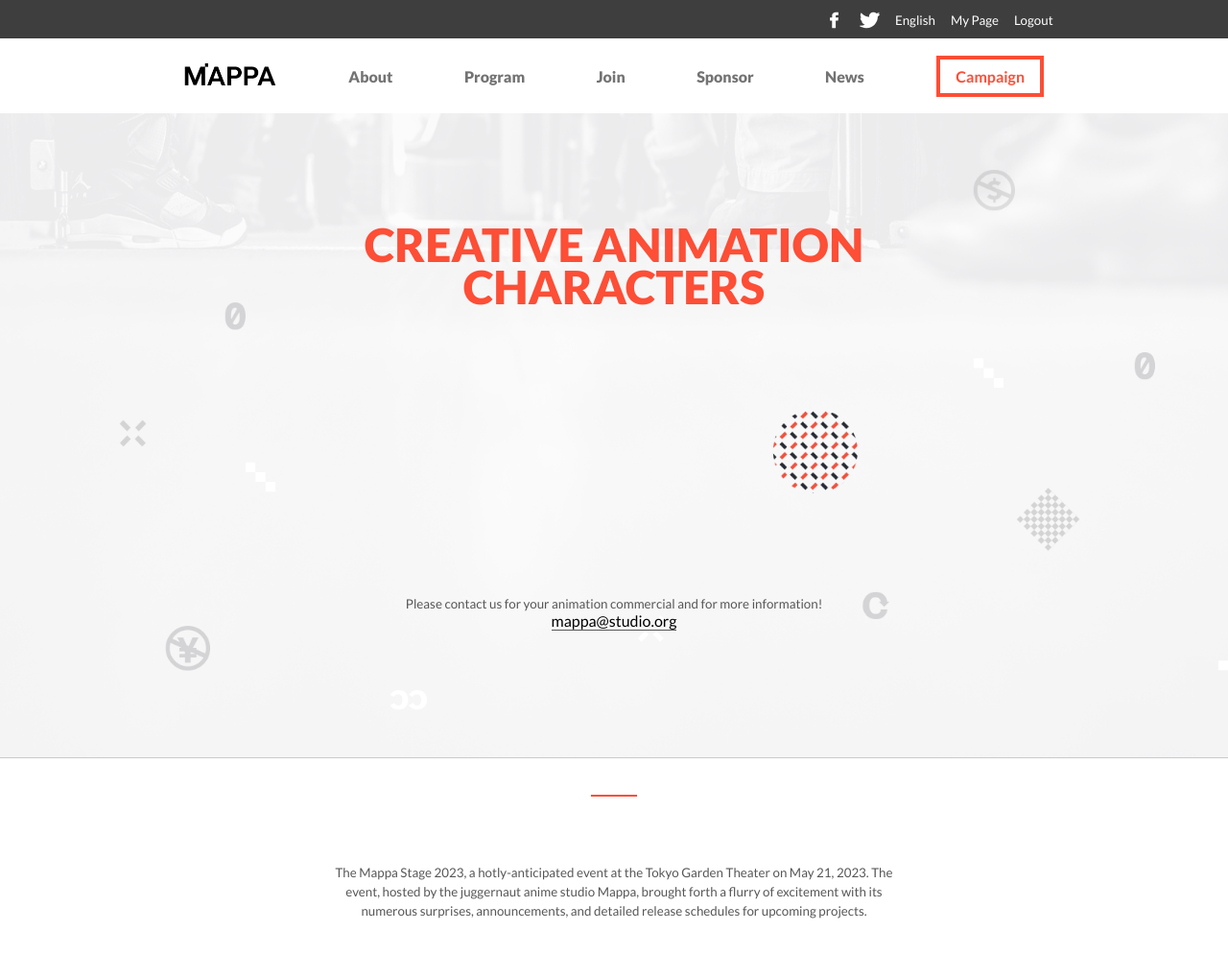
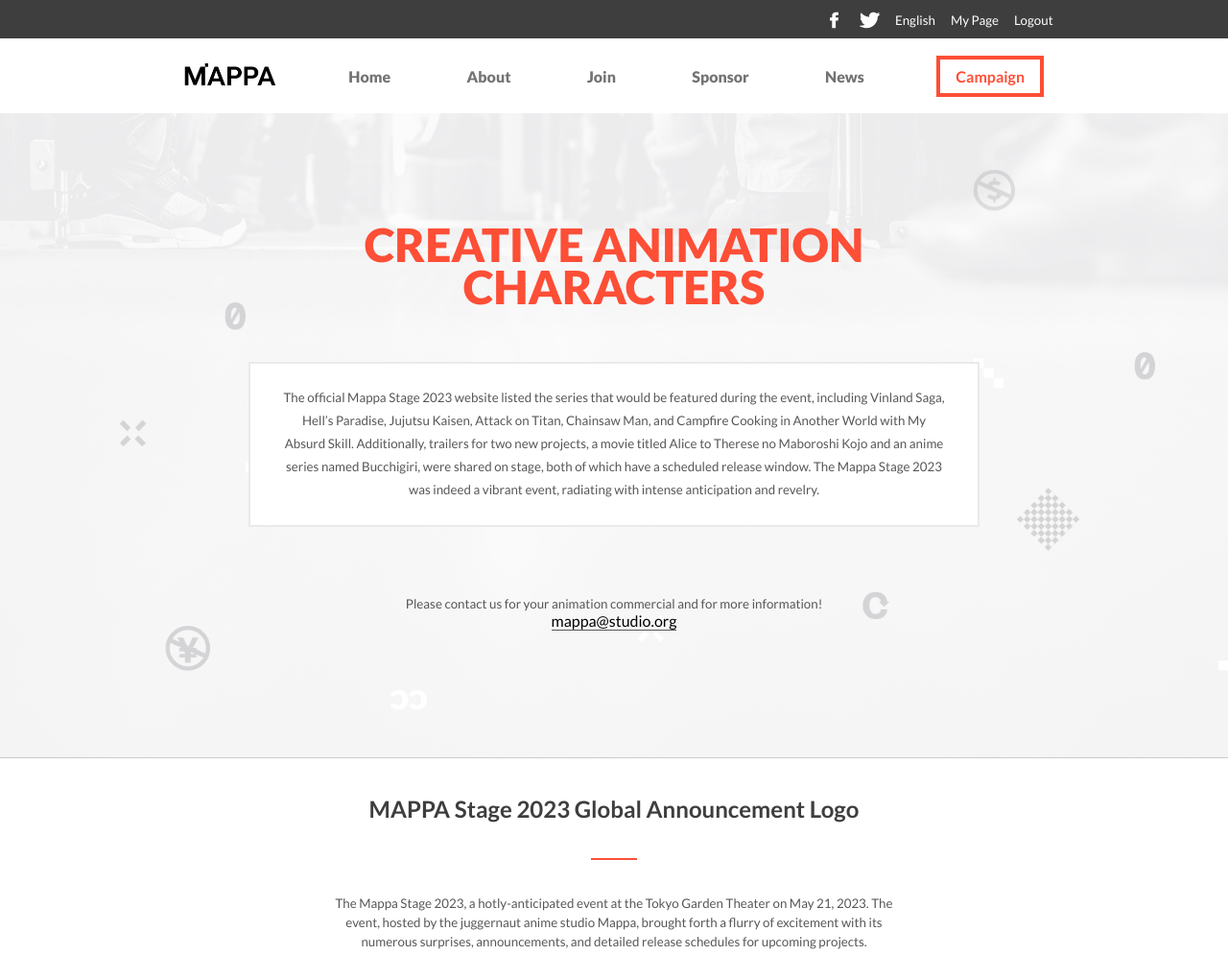
Before and after one commit to Chaw-Ma-Ma-Win/Animation-Studio, a website: page about.html in a window 1280 px wide. Shown: the top 995 px of the page at 96% size. Drawn offline with Linux system fonts and the light colour scheme.

Commit message:
Finish capstone

```diff
--- a/about.html
+++ b/about.html
@@ -18,8 +18,8 @@
 <nav class="head-line-one row flex-row">
           <a href="index.html"><img src="img/right.png" alt="img" class="logo"></a>
     <ul class="row flex-row">
+        <li><a href="index.html">Home</a></li>
         <li><a href="about.html">About</a></li>
-        <li><a href="#">Program</a></li>
         <li><a href="#">Join</a></li>
         <li><a href="#">Sponsor</a></li>
         <li><a href="#">News</a></li>
@@ -37,8 +37,8 @@
         </div>
         <div class="menu">
           <ul class="column">
+            <li ><a href="index.html" class="link">Home</a></li>
             <li ><a href="about.html" class="link">About</a></li>
-            <li ><a href="#" class="link">Program</a></li>
             <li ><a href="#" class="link">Join</a></li>
             <li ><a href="#" class="link">News</a></li>
           </ul>
--- a/style.css
+++ b/style.css
@@ -215,16 +215,13 @@
 }
 
 .section-two p {
+  width: 50%;
   color: #cacacc;
 }
 
 .services {
   padding: 4%;
   height: 80vh;
-}
-
-.services p {
-  width: 50%;
 }
 
 .services div {
@@ -475,6 +472,7 @@
   }
 
   .services p {
+    width: 100%;
     color: #cacacc;
     font-size: small;
   }
@@ -611,6 +609,7 @@
   }
 
   .about-text {
+    display: inherit;
     width: 85%;
     padding: 1.5rem 2rem;
     line-height: 1.8;
@@ -635,6 +634,13 @@
     height: 60vh;
     border-bottom: 1px solid #cacacc;
     border-top: 1px solid #cacacc;
+  }
+
+  .about-section-one h3.mobile-none {
+    display: inherit;
+    font-size: x-large;
+    margin-bottom: 1rem;
+    color: #3e3e3e;
   }
 
   .about-section-one small,
```
Also changed, not shown: index.html (+2 -2 lines).
